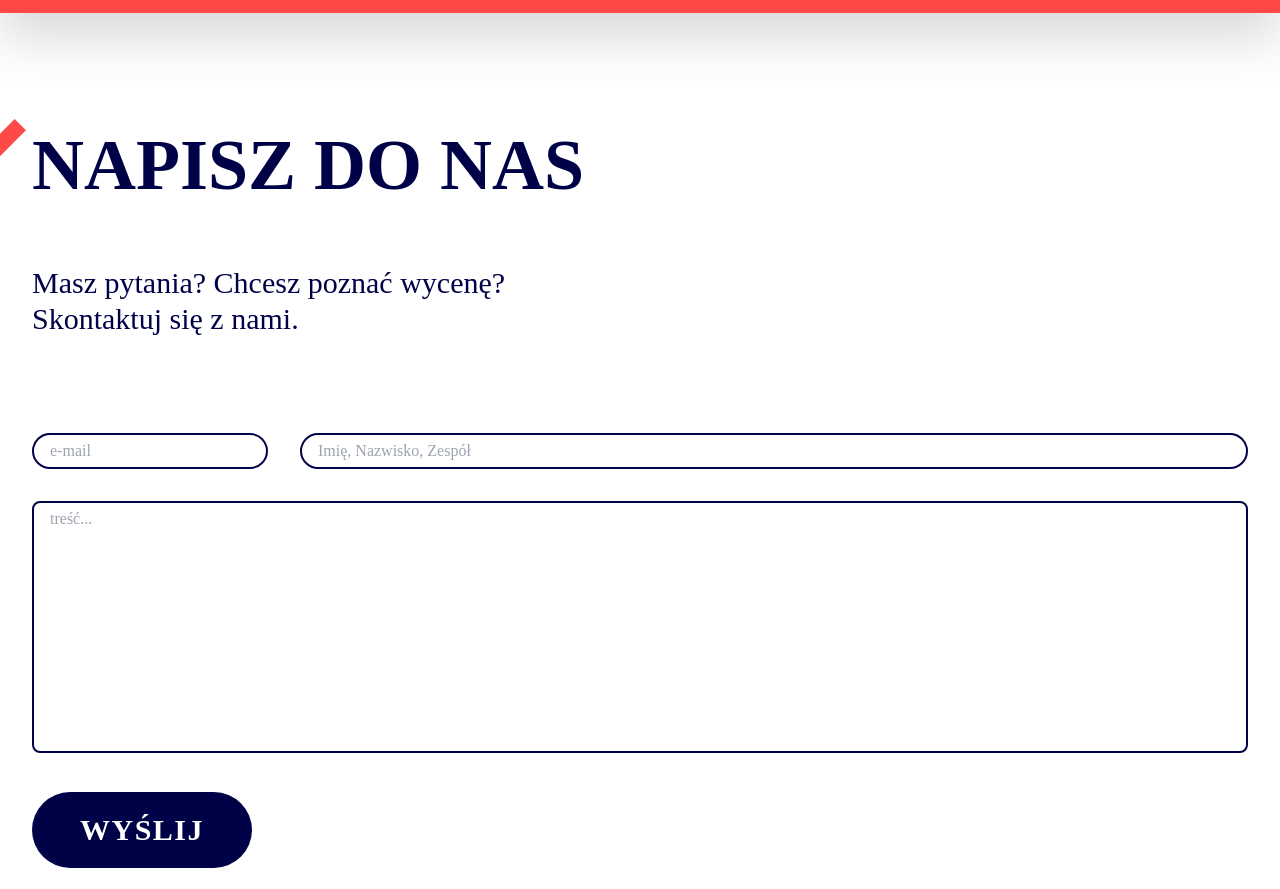
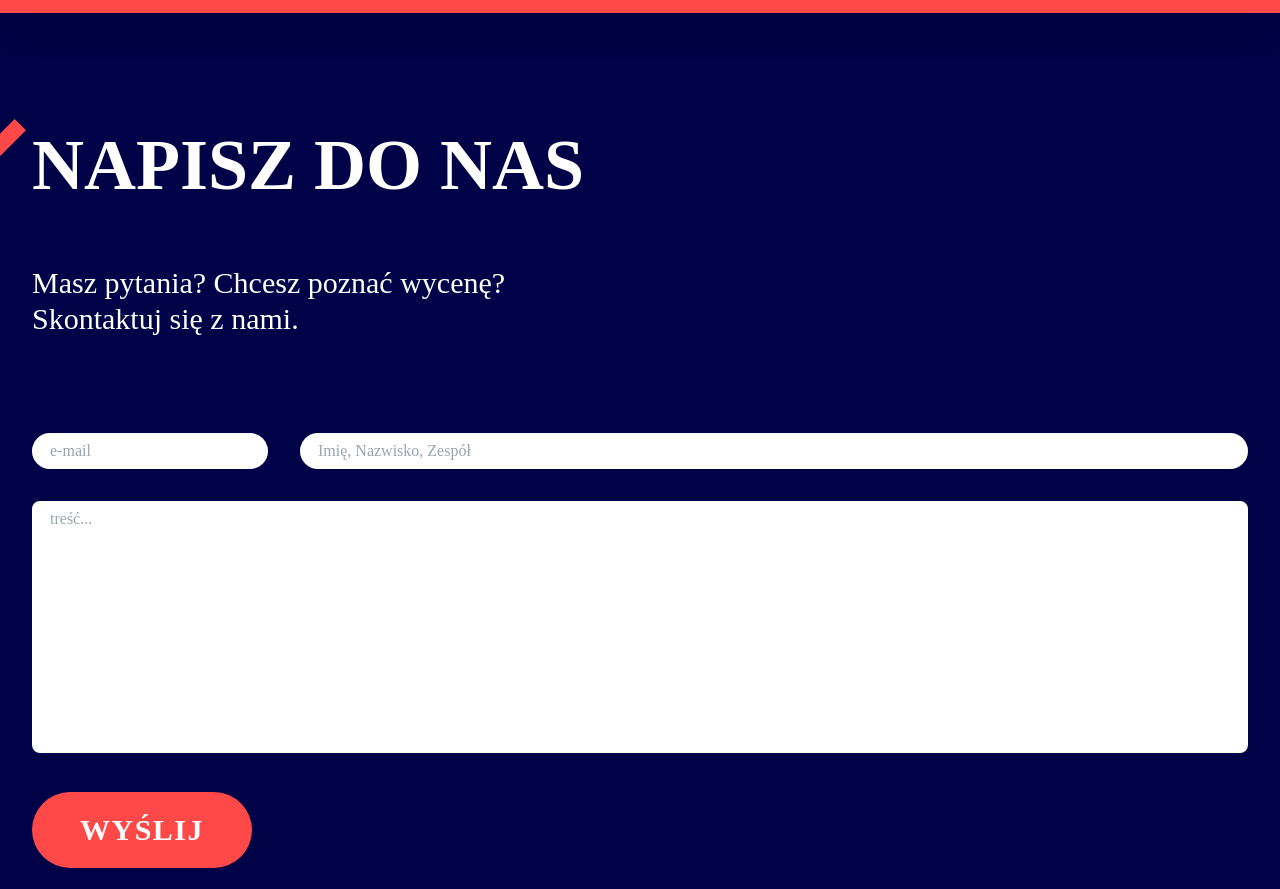
Before and after one commit to dplotek/ft-move, a plain HTML site: page contact.html in a window 1280 px wide. Shown: the part 63-952 px from the top of the page. Drawn offline with nearby package versions, Linux system fonts and the light colour scheme; a web font is replaced by a local one.

Commit message:
feat: contact styles

```diff
--- a/contact.html
+++ b/contact.html
@@ -105,33 +105,32 @@
     </div>
   </nav>
 
-  <section class="w-100 bg-white my-32 px-8">
+  <section class="w-100 bg-main-blue py-32 px-8">
     <div class="container mx-auto py-16">
       <h2
-        class="xl:text-7xl lg:text-6xl md:text-5xl text-3xl font-bold xl:mb-16 lg:mb-8 mb-4 text-main-blue before:block before:w-4 before:h-20 before:rotate-45 before:bg-main-red before:absolute before:-left-12 before:bottom-2 relative inline-block">
+        class="xl:text-7xl lg:text-6xl md:text-5xl text-3xl font-bold xl:mb-16 lg:mb-8 mb-4 text-white before:block before:w-4 before:h-20 before:rotate-45 before:bg-main-red before:absolute before:-left-12 before:bottom-2 relative inline-block">
         NAPISZ DO NAS
       </h2>
 
-      <p class="xl:text-3xl lg:text-2xl md:text-xl text-mdfont-medium mb-16 text-main-blue">
+      <p class="xl:text-3xl lg:text-2xl md:text-xl text-mdfont-medium mb-16 text-white">
         Masz pytania? Chcesz poznać wycenę?<br />
         Skontaktuj się z nami.
       </p>
 
       <form class="max-w-screen-xl">
         <div class="flex md:flex-row flex-col">
-          <input placeholder="e-mail"
-            class="border-solid border-2 border-main-blue rounded-full px-4 py-1 flex-2  mt-8" />
+          <input placeholder="e-mail" class="border-solid border-2 border-white rounded-full px-4 py-1 flex-2  mt-8" />
           <input placeholder="Imię, Nazwisko, Zespół"
-            class="border-solid border-2 border-main-blue rounded-full px-4 py-1 flex-1 md:ml-8 ml-0 mt-8" />
+            class="border-solid border-2 border-white rounded-full px-4 py-1 flex-1 md:ml-8 ml-0 mt-8" />
         </div>
 
         <div>
           <textarea placeholder="treść..."
-            class="border-solid border-2 border-main-blue px-4 py-1 resize-none w-full rounded-lg my-8"
+            class="border-solid border-2 border-white px-4 py-1 resize-none w-full rounded-lg my-8"
             rows="10"></textarea>
         </div>
         <button
-          class="lg:text-3xl sm:text-xl text-base font-bold bg-main-blue px-12 py-5 rounded-full text-white tracking-wider">
+          class="lg:text-3xl sm:text-xl text-base font-bold bg-main-red px-12 py-5 rounded-full text-white tracking-wider">
           WYŚLIJ
         </button>
       </form>
```
Also changed, not shown: index.html (+20 -2 lines).
